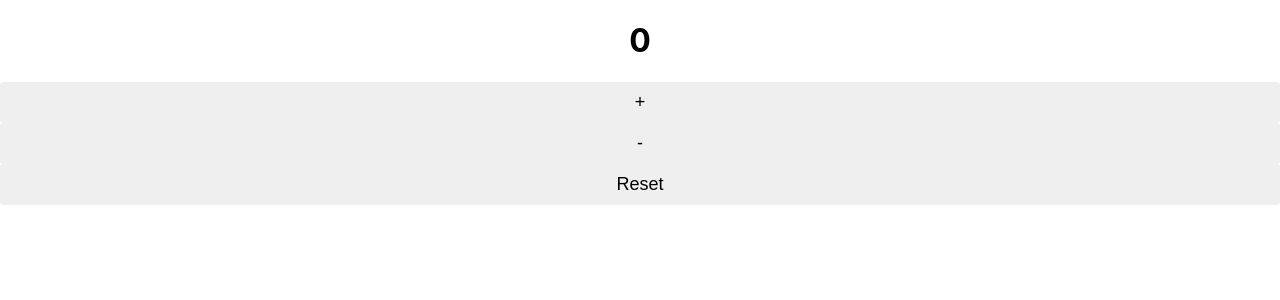
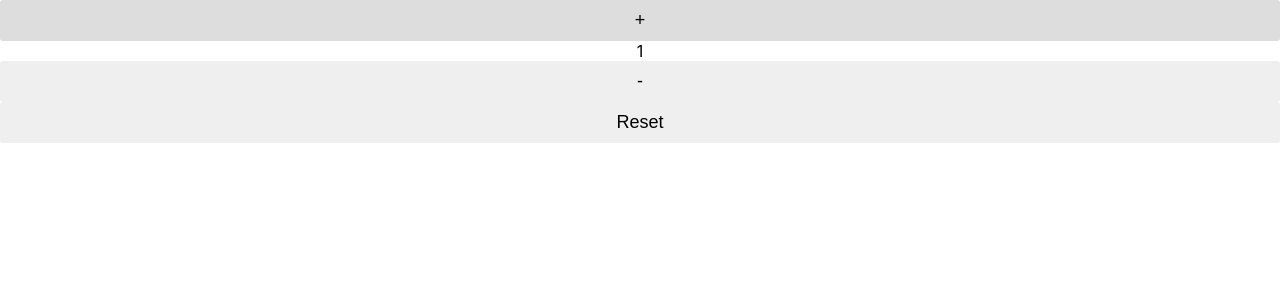
Before and after one commit to melekabbassi/testing-WEB, a React (Create React App) app: page / in a window 1280 px wide. Shown: the top 300 px of the page. Built offline with nearby package versions, Linux system fonts and the light colour scheme.

Commit message:
created component and linked it with reducer

```diff
--- a/src/Components/Counter.jsx
+++ b/src/Components/Counter.jsx
@@ -1,10 +1,17 @@
-const Counter = () => (
-    <div>
-        <h1>0</h1>
-        <button className="increment">+</button>
-        <button className="decrement">-</button>
-        <button className="reset">Reset</button>
-    </div>
-);
+import { useSelector, useDispatch } from "react-redux";
+import { increment, decrement, reset } from "../Store/actions";
+
+const Counter = () => {
+    const count=useSelector(state=>state.count)
+    const dispatch=useDispatch()
+    return (
+        <div>
+            <button onClick={()=>dispatch(increment())}>+</button>
+            <span>{count}</span>
+            <button onClick={()=>dispatch(decrement())}>-</button>
+            <button onClick={()=>dispatch(reset())}>Reset</button>
+        </div>
+    )
+}
 
 export default Counter
```
